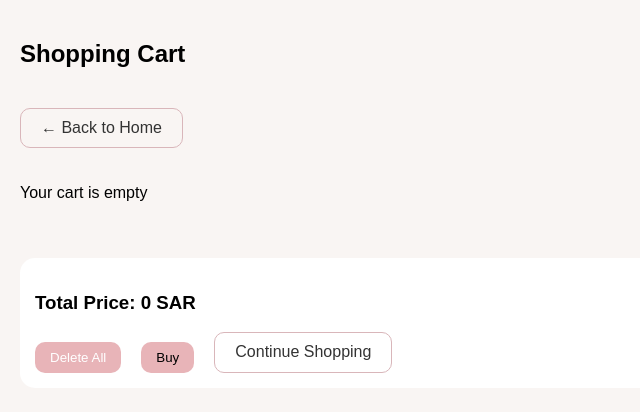
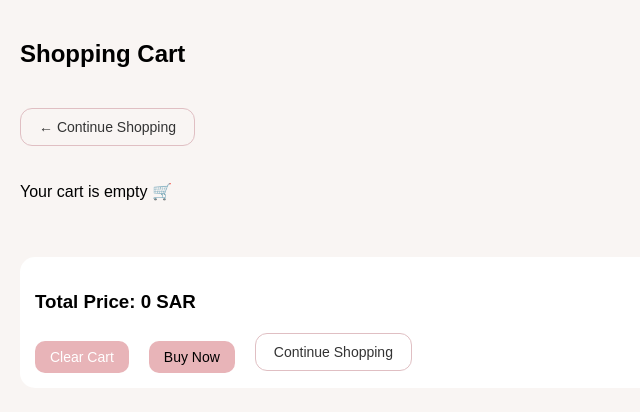
Before and after one commit to Shaden-s/nadara, a PHP site: page /checkout.php in a window 1280 px wide. Shown: the top 412 px of the page, without its empty margins (0-640 px from the left). Run offline with PHP 8.4, Linux system fonts and the light colour scheme.

Commit message:
Edit checkout UI with style

```diff
--- a/checkout.php
+++ b/checkout.php
@@ -30,15 +30,15 @@ if(isset($_POST['update'])) {
 
 <body>
 
-<!-- page title -->
+<!-- Header -->
 <h2 class="page-title">Shopping Cart</h2>
 
-<!-- back button -->
+<!-- Top actions -->
 <div class="top-actions">
-    <a href="index.php" class="btn secondary">← Back to Home</a>
+    <a href="index.php" class="btn secondary">← Continue Shopping</a>
 </div>
 
-<!-- cart section -->
+<!-- Cart -->
 <div class="cart">
 
 <?php
@@ -59,53 +59,56 @@ if(isset($_SESSION['cart']) && !empty($_SESSION['cart'])) {
         $total += $item_total;
 ?>
 
-    <!-- single cart item -->
+<!-- Item Card -->
 <div class="cart-item">
 
     <img src="images/<?php echo $row['image']; ?>">
 
+    <div class="item-info">
         <h3><?php echo $row['name']; ?></h3>
-
         <p>Price: <?php echo $row['price']; ?> SAR</p>
         <p>Total: <?php echo $item_total; ?> SAR</p>
+    </div>
 
-        <!-- modify quantity -->
+    <!-- Update -->
     <form method="post" class="cart-actions">
         <input type="hidden" name="index" value="<?php echo $index; ?>">
         <input type="number" name="qty" value="<?php echo $qty; ?>" min="1" class="qty">
-            <button name="update" class="btn">Modify</button>
+        <button name="update" class="btn">Update</button>
     </form>
 
-        <!-- delete item -->
-        <a href="checkout.php?delete=<?php echo $index; ?>" class="btn danger">Delete</a>
+    <!-- Delete -->
+    <a href="checkout.php?delete=<?php echo $index; ?>" class="btn danger">Remove</a>
 
 </div>
 
 <?php
     }
 } else {
-    echo "<p class='empty'>Your cart is empty</p>";
+    echo "<p class='empty'>Your cart is empty 🛒</p>";
 }
 ?>
 
 </div>
 
-<!-- summary -->
+<!-- Summary -->
 <div class="summary">
 
     <h3>Total Price: <?php echo $total; ?> SAR</h3>
 
     <div class="summary-actions">
 
-        <!-- clear cart -->
+        <!-- Clear all -->
         <form method="post">
-            <button name="clear" class="btn danger-all">Delete All</button>
+            <button name="clear" class="btn danger-all">Clear Cart</button>
         </form>
 
-        <!-- buy -->
-        <button onclick="alert('Order placed successfully!')" class="btn">Buy</button>
+        <!-- Buy -->
+        <button class="btn primary-btn" onclick="alert('Order placed successfully!')">
+            Buy Now
+        </button>
 
-        <!-- continue shopping -->
+        <!-- Continue -->
         <a href="index.php" class="btn secondary">Continue Shopping</a>
 
     </div>
--- a/css/style.css
+++ b/css/style.css
@@ -192,60 +192,65 @@ body {
   margin: 0 20px;
 }
 
-/* buttons */
+/* ===== BUTTON BASE ===== */
 .btn {
   background: var(--primary);
   border: none;
-  padding: 10px 20px;
-  border-radius: 10px;
+  padding: 10px 18px;
+  border-radius: 12px;
   cursor: pointer;
   text-decoration: none;
   color: black;
   display: inline-block;
-  transition: 0.3s;
+  transition: 0.25s;
+  font-size: 14px;
 }
 
 .btn:hover {
-  opacity: 0.9;
+  transform: translateY(-2px);
+  opacity: 0.95;
 }
 
-/* secondary button (Back / Continue Shopping) */
+/* ===== SECONDARY (Back / Continue Shopping) ===== */
 .secondary {
   background: transparent;
-  border: 1.5px solid #d9b6ba;
+  border: 1.5px solid #e0bfc3;
   color: #333;
 }
 
 .secondary:hover {
-  background: #f6e7e9;
+  background: #f8e7e9;
 }
 
-/* delete item */
+/* ===== DELETE (single item) ===== */
 .danger {
-  background: #8b2c2c;
-  color: white;
+  background: #f2c6c9;   /* أحمر وردي فاتح هادي */
+  color: #6b2a2a;
+  border: 1px solid #e3aeb3;
 }
 
 .danger:hover {
-  background: #a33a3a;
+  background: #edb3b7;
 }
 
-/* delete all */
+/* ===== DELETE ALL ===== */
 .danger-all {
-  background: #6f1d1d;
+  background: #e3a6ab;   /* أقوى شوي لكن مو صارخ */
   color: white;
+  border: none;
 }
 
 .danger-all:hover {
-  background: #8a2a2a;
+  background: #d99298;
 }
 
-/* layout only (no design change) */
+/* ===== LAYOUT (no visual chaos) ===== */
 .summary-actions {
   display: flex;
   gap: 10px;
   flex-wrap: wrap;
   margin-top: 10px;
+  align-items: center;
 }
 
 .cart-actions {
```
Lines whose indentation alone changed are shown as unchanged.
